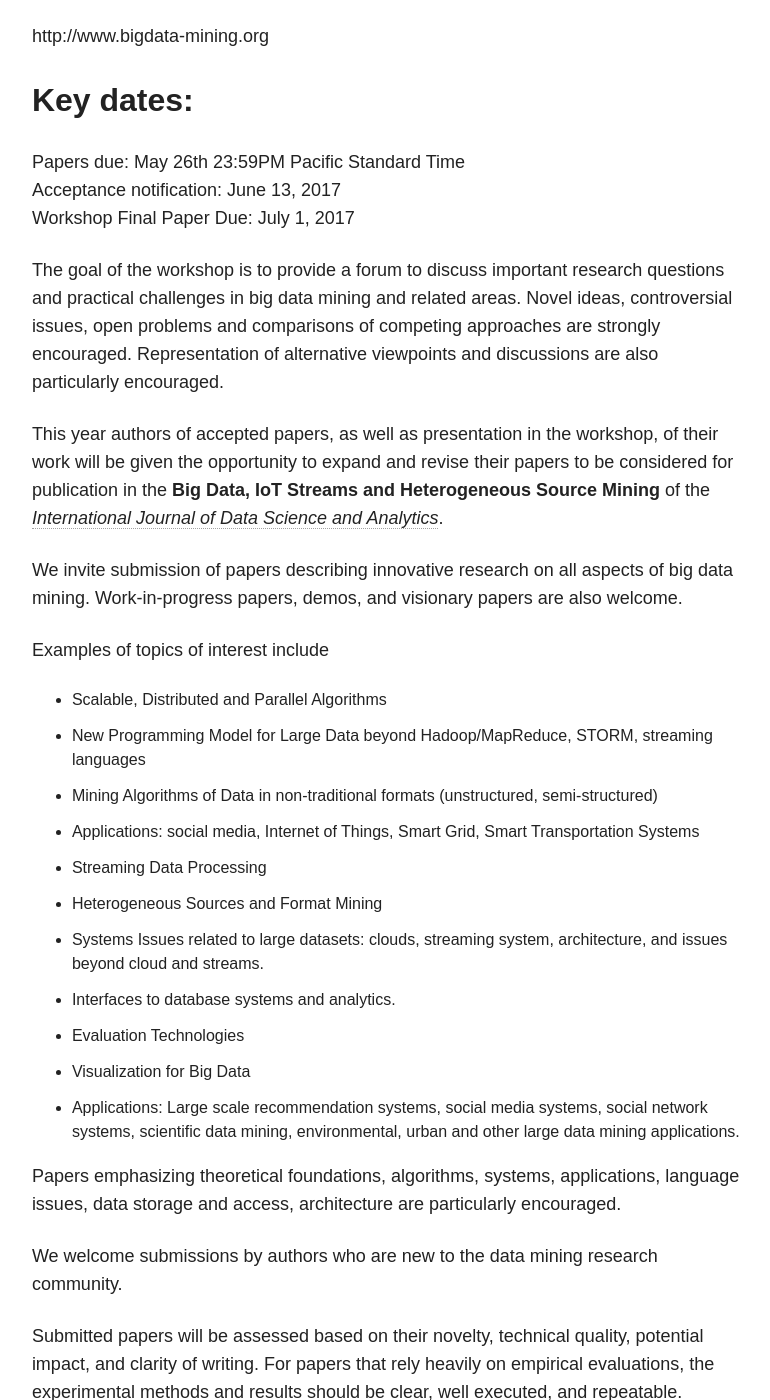
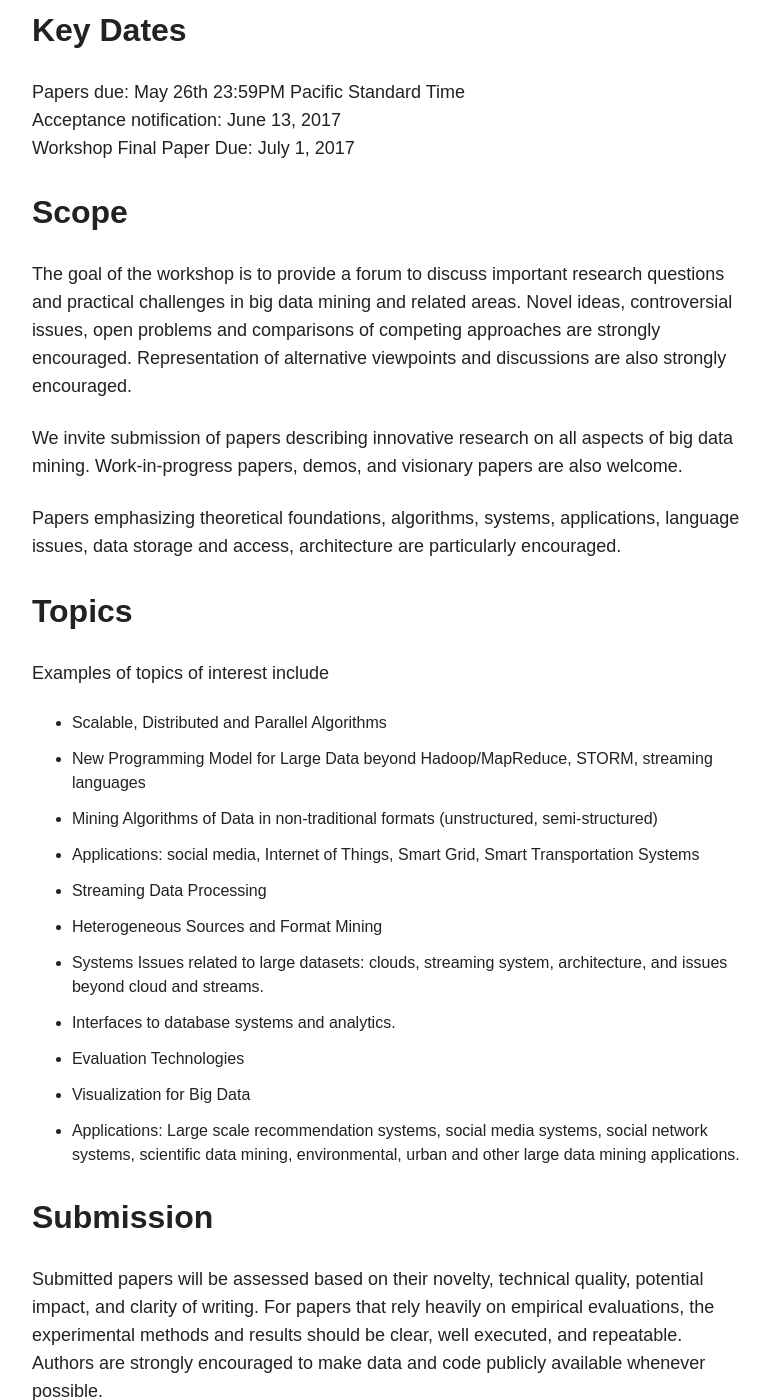
Before and after one commit to bigmine/bigmine17, a Jekyll site: the page built from cfp.md, in a window 1280 px wide and 1400 px high, scrolled down 991 px. Shown: the whole window, without its empty margins (254-1024 px from the left). Built offline with Jekyll 4.4.1, drawn with Linux system fonts in a browser that asks for light colours; nearby versions of some CDN libraries; some of the changed text lies outside the part shown.

Commit message:
update CFP

```diff
--- a/cfp.md
+++ b/cfp.md
@@ -15,26 +14,27 @@
 
 http://www.bigdata-mining.org
 
-Key dates:
-------
+
+Key Dates
+---------
+
 Papers due: May 26th 23:59PM Pacific Standard Time
 Acceptance notification: June 13, 2017
 Workshop Final Paper Due: July 1, 2017
 
-<!--
 
-Proceedings will be published as a dedicated volume of the [JMLR: Workshop and Conference Proceedings](http://jmlr.csail.mit.edu/proceedings/).
+Scope
+-----
 
-This year we are accepting papers in two formats. Either
-16 pages (i.e., as standard KDD papers) for regular papers, or 4-6 pages for short papers.
-See [the submission site](submission.html) for full details regarding paper preparation and submission guidelines.
--->
-
-The goal of the workshop is to provide a forum to discuss important research questions and practical challenges in big data mining and related areas. Novel ideas, controversial issues, open problems and comparisons of competing approaches are strongly encouraged. Representation of alternative viewpoints and discussions are also particularly encouraged.
-
-This year authors of accepted papers, as well as presentation in the workshop, of their work will be given the opportunity to expand and revise their papers to be considered for publication in the **Big Data, IoT Streams and Heterogeneous Source Mining** of the [*International Journal of Data Science and Analytics*](https://www.editorialmanager.com/jdsa/).
+The goal of the workshop is to provide a forum to discuss important research questions and practical challenges in big data mining and related areas. Novel ideas, controversial issues, open problems and comparisons of competing approaches are strongly encouraged. Representation of alternative viewpoints and discussions are also strongly encouraged.
 
 We invite submission of papers describing innovative research on all aspects of big data mining. Work-in-progress papers, demos, and visionary papers are also welcome.
+
+Papers emphasizing theoretical foundations, algorithms, systems, applications, language issues, data storage and access, architecture are particularly encouraged.
+
+
+Topics
+------
 
 Examples of topics of interest include
 
@@ -50,8 +50,20 @@
 * Visualization for Big Data
 * Applications: Large scale recommendation systems, social media systems, social network systems, scientific data mining, environmental, urban and other large data mining applications.
 
-Papers emphasizing theoretical foundations, algorithms, systems, applications, language issues, data storage and access, architecture are particularly encouraged.
 
-We welcome submissions by authors who are new to the data mining research community.
+Submission
+----------
 
 Submitted papers will be assessed based on their novelty, technical quality, potential impact, and clarity of writing. For papers that rely heavily on empirical evaluations, the experimental methods and results should be clear, well executed, and repeatable. Authors are strongly encouraged to make data and code publicly available whenever possible.
+
+This year, authors of accepted papers will, as well as presention in the workshop, will be given the opportunity to expand and revise their papers to be considered for publication in the Special Issue **Big Data, IoT Streams and Heterogeneous Source Mining** of the [*International Journal of Data Science and Analytics*](https://www.editorialmanager.com/jdsa/).
+
+
+Workshop Chairs
+---------------
+
+* Wei Fan, Baidu Research Big Data Lab
+* Albert Bifet, Telecom-ParisTech
+* Jesse Read, Ecole Polytechnique
+* Qiang Yang, Hong Kong University of Science and Technology
+* Philip Yu, University of Illinois at Chicago
```
Also changed, not shown: other parts of cfp.md (+1 -2 lines).
